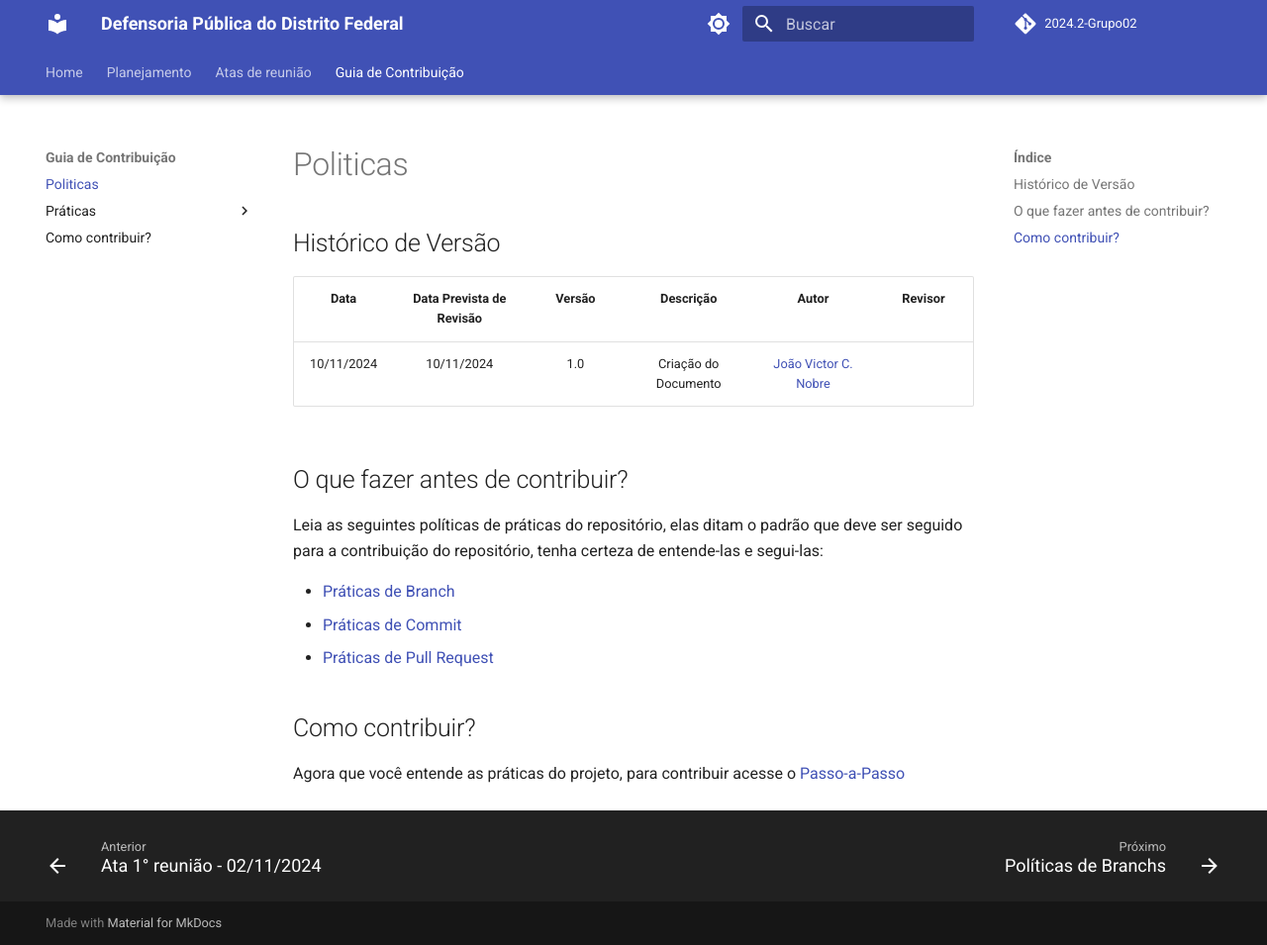
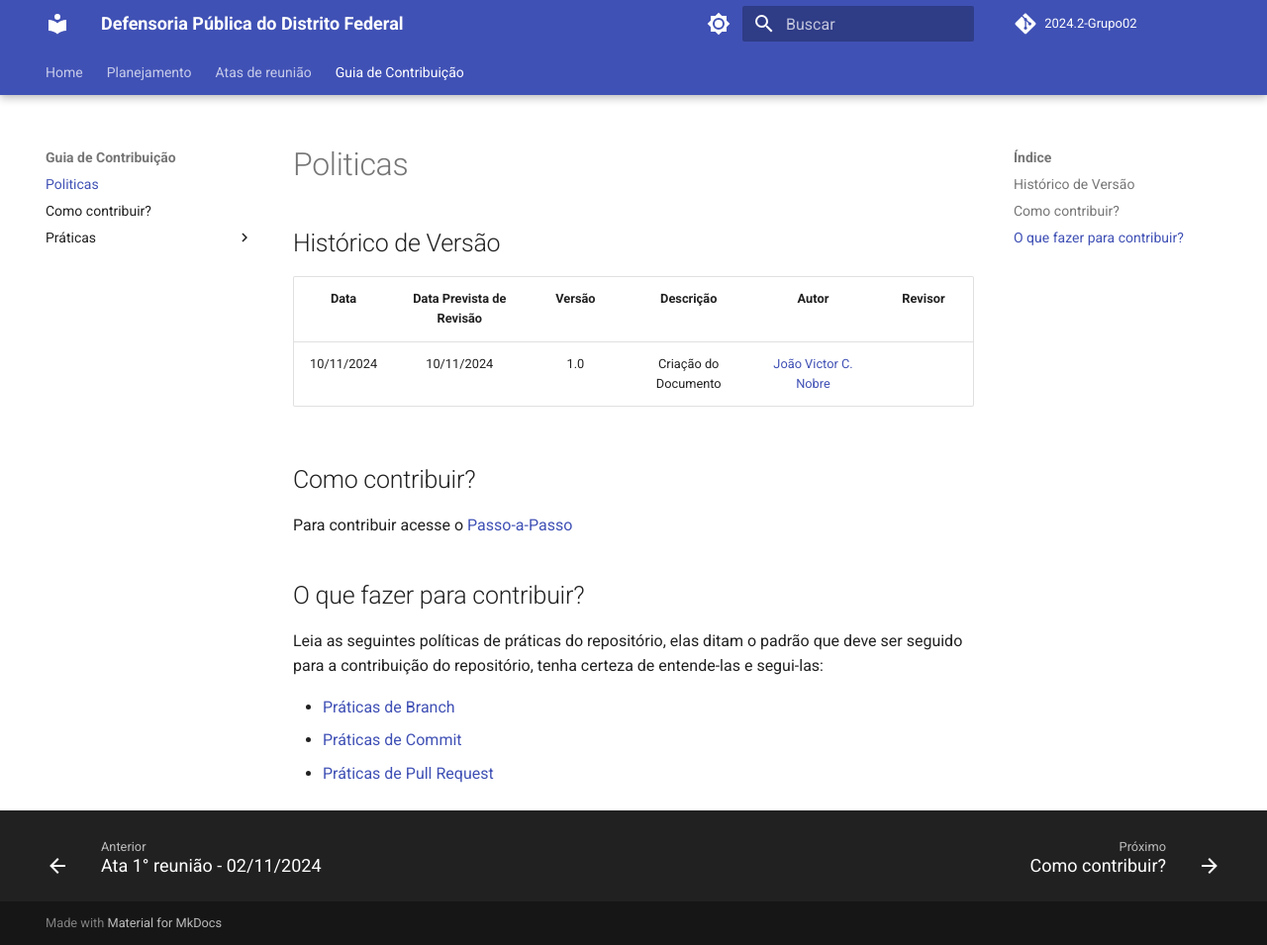
Before and after one commit to Interacao-Humano-Computador/2024.2-Grupo02, an MkDocs documentation site: the page built from docs/Contribuição/Politicas.md, in a window 1280 px wide and 955 px high. Shown: the whole window at 99% size. Built offline with MkDocs 1.6.1 and Material for MkDocs 9.7.7, drawn with Linux system fonts in a browser that asks for light colours; comment, search, counter and statistics services are not loaded.

Commit message:
[upd] reanjamento da ordem das páginas de politicas e contribuição

```diff
--- a/docs/Contribuição/Politicas.md
+++ b/docs/Contribuição/Politicas.md
@@ -3,14 +3,15 @@
 | :--------: | :----------------------: | :----: | :--------------------------: | :----------------------------------------: | :------------------------------------: |
 | 10/11/2024 |        10/11/2024        |  1.0   |     Criação do Documento     |  [João Victor C. Nobre](https://github.com/Gam13)   |  |
 
-## O que fazer antes de contribuir?
+
+
+## Como contribuir?
+Para contribuir acesse o [Passo-a-Passo](/Contribuição/Tutorial/)
+
+## O que fazer para contribuir?
 Leia as seguintes políticas de práticas do repositório, elas ditam o padrão que deve ser seguido
 para a contribuição do repositório, tenha certeza de entende-las e segui-las:
 
 * [Práticas de Branch](Branch/)
 * [Práticas de Commit](Commit/)
 * [Práticas de Pull Request](PullRequest/)
-
-
-## Como contribuir?
-Agora que você entende as práticas do projeto, para contribuir acesse o [Passo-a-Passo](/Contribuição/Tutorial/)
--- a/mkdocs.yml
+++ b/mkdocs.yml
@@ -49,11 +49,12 @@ nav:
     - Ata 1° reunião - 02/11/2024: Atas/ata_reunião1.md
   - Guia de Contribuição:
     - Politicas: Contribuição/Politicas.md
+    - Como contribuir?: Contribuição/Tutorial.md
     - Práticas:
       - Políticas de Branchs: Contribuição/Politicas/Branch.md
       - Políticas de Commit: Contribuição/Politicas/Commit.md
       - Políticas de Pull Request: Contribuição/Politicas/PullRequest.md
-    - Como contribuir?: Contribuição/Tutorial.md
+
 
 # =============================================
 # Tutorial para adicionar novas páginas
```
